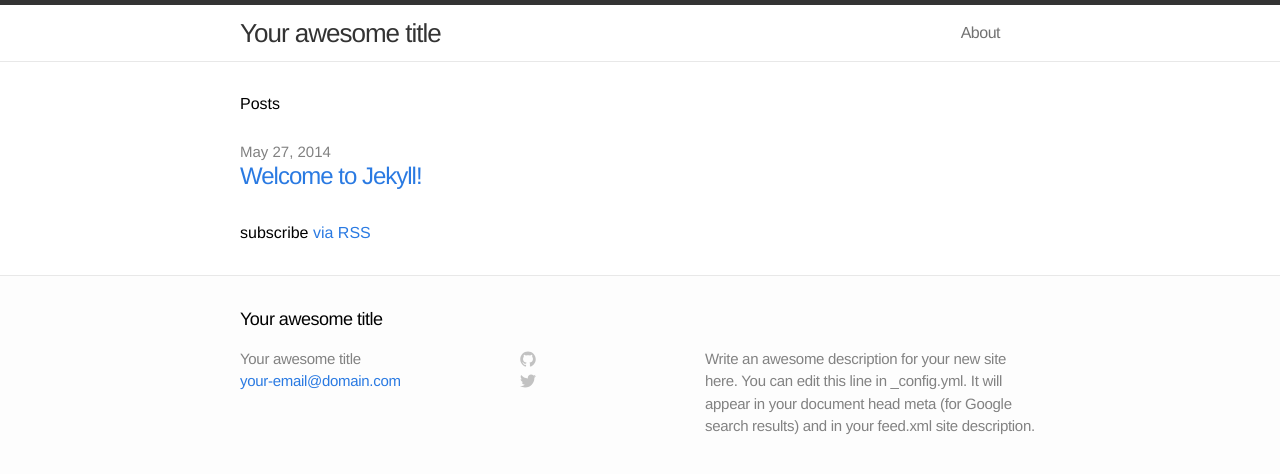
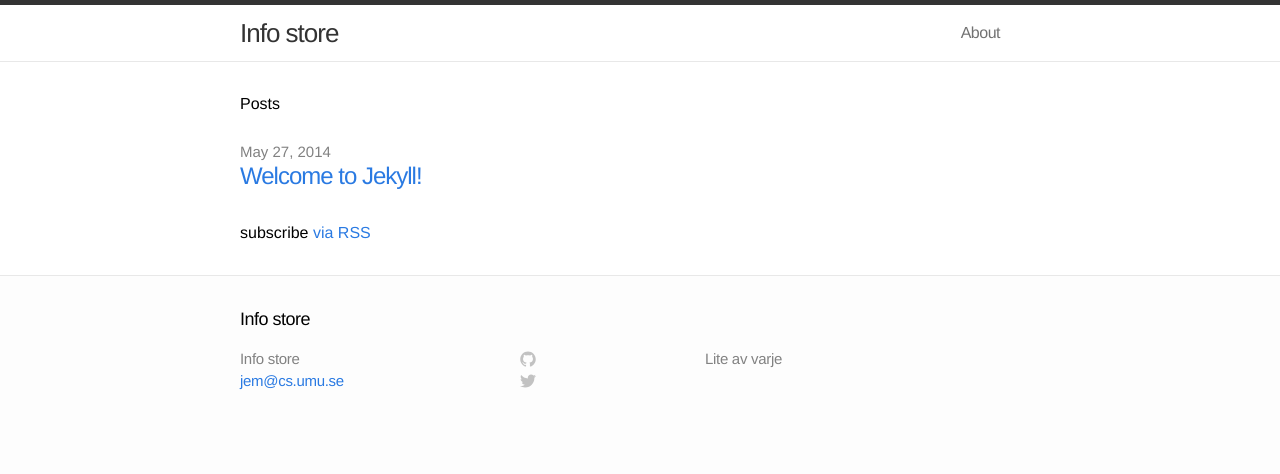
Before and after one commit to jemAtWork/infostore, a Jekyll site: the page built from index.html, in a window 1280 px wide. Shown: the top 474 px of the page. Built offline with Jekyll 4.4.1, drawn with Linux system fonts in a browser that asks for light colours.

Commit message:
Leker med config

```diff
--- a/_config.yml
+++ b/_config.yml
@@ -1,9 +1,9 @@
 # Site settings
-title: Your awesome title
-email: your-email@domain.com
-description: "Write an awesome description for your new site here. You can edit this line in _config.yml. It will appear in your document head meta (for Google search results) and in your feed.xml site description."
+title: Info store
+email: jem@cs.umu.se
+description: "Lite av varje"
 baseurl: ""
-url: "http://yourdomain.com"
+url: "http://jematwork.github.io/infostore"
 
 # Build settings
 markdown: kramdown
```
